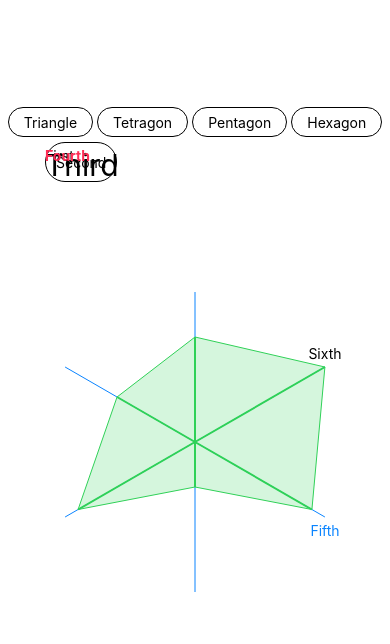
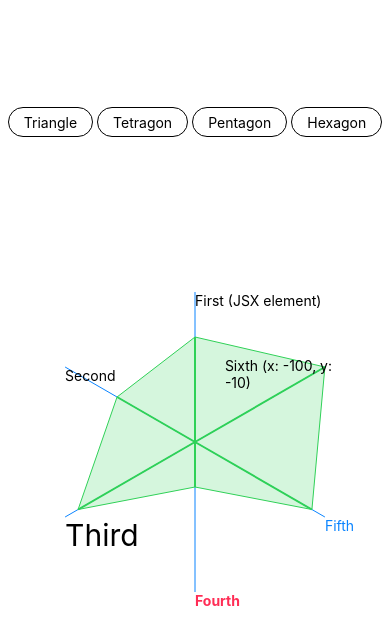
Before and after one commit to DIGIEGGS/RNPolygonChart, a React Native app: screen / in a window 390 px wide. Shown: the top 644 px of the page. Built offline with nearby package versions, Linux system fonts and the light colour scheme.

Commit message:
Offset added
- Offset added to info items
- Unused imports removed
- Generic info generator function created
- JSX elements can be used instead of info text now
- Readme updated based on new type changes

```diff
--- a/src/components/Polygon/index.tsx
+++ b/src/components/Polygon/index.tsx
@@ -1,13 +1,12 @@
-import React, { useCallback, useEffect, useRef, useState } from 'react';
+import React, { useEffect, useRef, useState } from 'react';
+import { View } from 'react-native';
+import Svg, { Polygon as SVGPolygon } from 'react-native-svg';
 import {
-    LayoutChangeEvent, LayoutRectangle, Text, TextStyle, TouchableOpacity, View
-} from 'react-native';
-import Svg, { Polygon as SVGPolygon } from 'react-native-svg';
-import { generateLines, generatePolygonPoints, useLayout } from '../../functions/utility';
+    generateInfo, generateLines, generatePolygonPoints, useLayout
+} from '../../functions/utility';
 import { black } from '../../style/colors';
-import { initialInfoStyleProps } from '../../style/examples';
-import { ICoordinate, IFinalPoleResult, IInfoStyleProps, IPolygonProps } from '../../types';
-import useStyles, { useInfoStyles } from './styles';
+import { ICoordinate, IPolygonProps } from '../../types';
+import useStyles from './styles';
 
 export default function Polygon({
   innerColor,
@@ -21,12 +20,6 @@ export default function Polygon({
   const length = useRef<number>(0);
   const offset = useRef<ICoordinate>({x: 0, y: 0});
   const styles = useStyles(length.current);
-  const [infoStyleProps, setInfoStyleProps] = useState<Array<IInfoStyleProps>>(
-    guidePoles.map(() => initialInfoStyleProps),
-  );
-  const [infoStyles, setInfoStyles] = useState<Array<TextStyle>>(
-    guidePoles.map(() => ({})),
-  );
   const useForceUpdate = () => {
     const [, setState] = useState<{}>();
     return () => setState({});
@@ -36,38 +29,6 @@ export default function Polygon({
   useEffect(() => onLayout(length.current), [length.current]);
 
   useEffect(() => forceUpdate(), [scorePoles]);
-
-  useEffect(() => {
-    if (infoStyleProps.length > 0) {
-      const newStyles = infoStyleProps.map(v => {
-        return useInfoStyles(v ?? initialInfoStyleProps).info;
-      });
-
-      setInfoStyles(newStyles);
-    }
-  }, [infoStyleProps]);
-
-  const onInfoLayout = (
-    measure: LayoutRectangle,
-    poleResult: IFinalPoleResult,
-    i: number,
-  ) => {
-    const coordinates: ICoordinate = {
-      x: poleResult.end?.x ?? 0,
-      y: poleResult.end?.y ?? 0,
-    };
-
-    let newProps = [...infoStyleProps];
-
-    newProps[i] = {
-      infoCoordinates: coordinates,
-      infoTextOffset: offset.current,
-      infoTextSize: {x: measure.width, y: measure.height},
-      size: length.current,
-    };
-
-    setInfoStyleProps(newProps);
-  };
 
   return (
     <View
@@ -91,20 +52,7 @@ export default function Polygon({
           />
         </Svg>
       )}
-      {length.current > 0 &&
-        guidePoles.map((v, i) => {
-          return (
-            <TouchableOpacity
-              key={i}
-              onPress={v.info?.onPress}
-              style={{...v.info?.style, ...infoStyles[i]}}
-              onLayout={({nativeEvent}) =>
-                onInfoLayout(nativeEvent.layout, v, i)
-              }>
-              <Text style={v.info?.textStyle}>{v.info?.text}</Text>
-            </TouchableOpacity>
-          );
-        })}
+      {generateInfo(guidePoles, offset.current)}
     </View>
   );
 }
--- a/src/components/Polygon/layer.tsx
+++ b/src/components/Polygon/layer.tsx
@@ -15,7 +15,7 @@ import {
 } from '../../functions/triangle';
 import { finalizePole } from '../../functions/utility';
 import {
-    IChartProps, ICoordinatePoleArgs, ICoordinateScoreArgs, IFinalPoleResult, IPolygonLayerProps
+    ICoordinatePoleArgs, ICoordinateScoreArgs, IFinalPoleResult, IPolygonLayerProps
 } from '../../types';
 import Polygon from './';
 
--- a/src/components/Polygon/styles.ts
+++ b/src/components/Polygon/styles.ts
@@ -1,6 +1,5 @@
 import { useMemo } from 'react';
 import { StyleSheet } from 'react-native';
-import { ICoordinate, IInfoStyleProps } from '../../types';
 
 const useStyles = (size: number) =>
   useMemo(
@@ -15,22 +14,4 @@ const useStyles = (size: number) =>
     [size],
   );
 
-export const useInfoStyles = ({
-  size,
-  infoCoordinates,
-  infoTextOffset,
-  infoTextSize,
-}: IInfoStyleProps) =>
-  StyleSheet.create({
-    info: {
-      position: 'absolute',
-      left: infoCoordinates.x + infoTextOffset.x - infoTextSize.x / 2,
-      top:
-        infoCoordinates.y +
-        infoTextOffset.y +
-        (infoCoordinates.y > size ? 0 : -1) * infoTextSize.y,
-      paddingVertical: 5,
-    },
-  });
-
 export default useStyles;
--- a/src/functions/animation.ts
+++ b/src/functions/animation.ts
@@ -1,5 +1,5 @@
 import { Animated, Easing, Platform } from 'react-native';
-import { IAnimationProps, IPole } from '../types';
+import { IAnimationProps } from '../types';
 
 export const useAnimation = ({
   duration,
--- a/src/functions/hexagon.ts
+++ b/src/functions/hexagon.ts
@@ -1,4 +1,4 @@
-import { ICoordinatePoleArgs, ICoordinateScoreArgs, IFinalPoleResult, IPole } from '../types';
+import { ICoordinatePoleArgs, ICoordinateScoreArgs, IFinalPoleResult } from '../types';
 import { cos, sin } from './utility';
 
 export const coordinateGuidePoles = ({
--- a/src/functions/pentagon.ts
+++ b/src/functions/pentagon.ts
@@ -1,4 +1,4 @@
-import { ICoordinatePoleArgs, ICoordinateScoreArgs, IFinalPoleResult, IPole } from '../types';
+import { ICoordinatePoleArgs, ICoordinateScoreArgs, IFinalPoleResult } from '../types';
 import { cos, sin } from './utility';
 
 export const coordinateGuidePoles = ({
--- a/src/functions/tetragon.ts
+++ b/src/functions/tetragon.ts
@@ -1,4 +1,4 @@
-import { ICoordinatePoleArgs, ICoordinateScoreArgs, IFinalPoleResult, IPole } from '../types';
+import { ICoordinatePoleArgs, ICoordinateScoreArgs, IFinalPoleResult } from '../types';
 
 export const coordinateGuidePoles = ({
   array,
--- a/src/functions/triangle.ts
+++ b/src/functions/triangle.ts
@@ -1,4 +1,4 @@
-import { ICoordinatePoleArgs, ICoordinateScoreArgs, IFinalPoleResult, IPole } from '../types';
+import { ICoordinatePoleArgs, ICoordinateScoreArgs, IFinalPoleResult } from '../types';
 
 export const coordinateGuidePoles = ({
   array,
--- a/src/functions/utility.tsx
+++ b/src/functions/utility.tsx
@@ -1,8 +1,8 @@
 import React from 'react';
-import { LayoutChangeEvent } from 'react-native';
+import { LayoutChangeEvent, Text, TouchableOpacity } from 'react-native';
 import { Line } from 'react-native-svg';
 import { black } from '../style/colors';
-import { ICoordinate, IFinalPoleResult, IPole, PoleType } from '../types';
+import { ICoordinate, IFinalPoleResult, IInfoLayout, IOffset, IPole, PoleType } from '../types';
 
 export const useLayout = (
   event: LayoutChangeEvent,
@@ -65,3 +65,30 @@ export const generateLines = (
 
 export const generatePolygonPoints = (poles: Array<IFinalPoleResult>) =>
   poles.map(v => `${v.end?.x ?? 0},${v.end?.y ?? 0}`).join(' ');
+
+export const generateInfo = (
+  info: Array<IFinalPoleResult>,
+  overallOffset: IOffset,
+) => {
+  return info.map(
+    (v, i) =>
+      v.end && (
+        <TouchableOpacity
+          key={i}
+          onPress={v.info?.onPress}
+          style={{
+            position: 'absolute',
+            left:
+              (v.end.x ?? 0) +
+              (overallOffset.x ?? 0) +
+              (v.info?.offset?.x ?? 0),
+            top:
+              (v.end.y ?? 0) +
+              (overallOffset.y ?? 0) +
+              (v.info?.offset?.y ?? 0),
+          }}>
+          <Text style={v.info?.textStyle}>{v.info?.text}</Text>
+        </TouchableOpacity>
+      ),
+  );
+};
--- a/src/style/examples.ts
+++ b/src/style/examples.tsx
@@ -1,5 +1,6 @@
-import { Alert } from 'react-native';
-import { IInfoStyleProps, IPolygonLayerProps } from '../types';
+import React from 'react';
+import { Alert, Text } from 'react-native';
+import { IPolygonLayerProps } from '../types';
 import { black, blue, green, pink } from './colors';
 
 export const triangle: IPolygonLayerProps = {
@@ -99,7 +100,7 @@ export const hexagon: IPolygonLayerProps = {
       score: 0.7,
       innerStroke: {opacity: 1, stroke: green, strokeWidth: 2},
       stroke: {opacity: 1, stroke: blue},
-      info: {text: 'First'},
+      info: {text: <Text>First (JSX element)</Text>},
     },
     {
       score: 0.6,
@@ -116,7 +117,7 @@ export const hexagon: IPolygonLayerProps = {
           paddingHorizontal: 10,
           position: 'absolute',
         },
-        onPress: () => Alert.alert('Sixth info item pressed.'),
+        onPress: () => Alert.alert('Second info item pressed.'),
       },
     },
     {
@@ -141,7 +142,10 @@ export const hexagon: IPolygonLayerProps = {
       score: 1,
       innerStroke: {opacity: 1, stroke: green, strokeWidth: 2},
       stroke: {opacity: 1, stroke: blue},
-      info: {text: 'Sixth'},
+      info: {
+        text: 'Sixth (x: -100, y: -10)',
+        offset: {x: -100, y: -10},
+      },
     },
   ],
   innerColor: green,
@@ -149,10 +153,3 @@ export const hexagon: IPolygonLayerProps = {
   outerStroke: {stroke: green, opacity: 1, strokeWidth: 1},
   animation: {delay: 0, duration: 500},
 };
-
-export const initialInfoStyleProps: IInfoStyleProps = {
-  infoCoordinates: {x: 0, y: 0},
-  infoTextOffset: {x: 0, y: 0},
-  infoTextSize: {x: 0, y: 0},
-  size: 0,
-};
```
Also changed, not shown: src/types/index.ts (+6 -6 lines), 4 other files (tests, documents, lock files or other folders).
